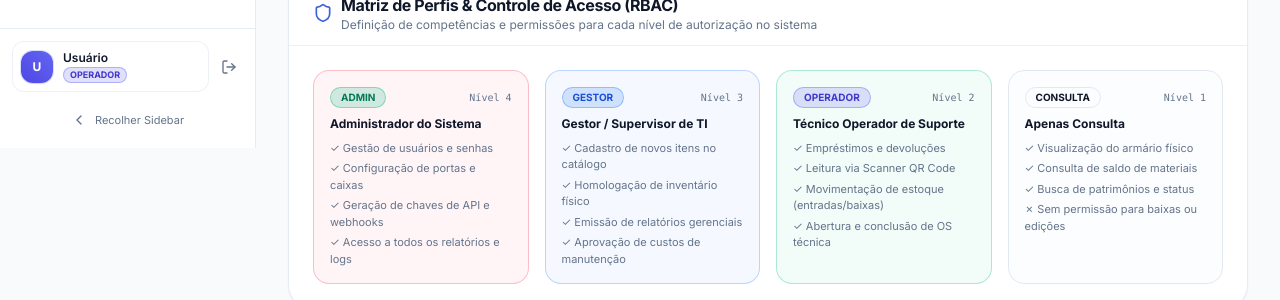
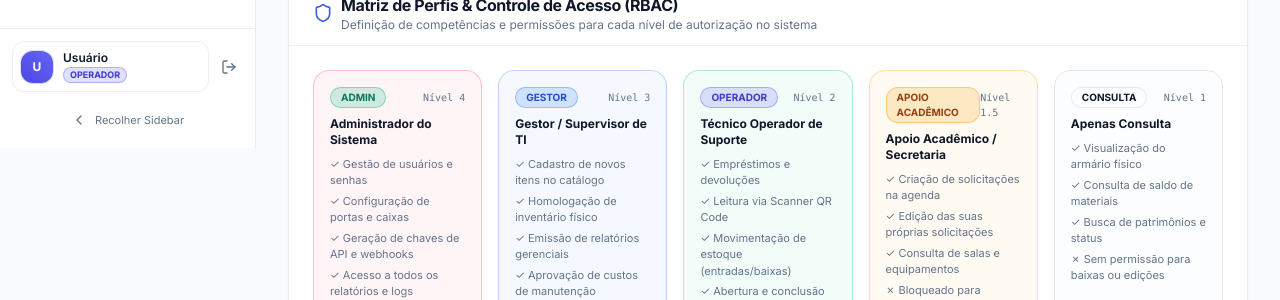
Before and after one commit to RivaldoMascarenhas/EstoqueMultimidia, a Next.js app: page /usuarios in a window 1280 px wide. Shown: the part 652-952 px from the top of the page. Built offline with nearby package versions, Linux system fonts and the light colour scheme; no server answers.

Commit message:
fix: suporte completo ao perfil ACADEMIC_SUPPORT na matriz RBAC e correcao do endpoint de avatar para producao Vercel

```diff
--- a/src/app/(dashboard)/usuarios/page.tsx
+++ b/src/app/(dashboard)/usuarios/page.tsx
@@ -235,9 +235,27 @@ export default function UsuariosPage() {
 
                   {/* Role */}
                   <TableCell className="text-xs">
-                    <Badge variant={user.role.toLowerCase() as any} className="text-[10px] font-bold">
-                      {user.role}
-                    </Badge>
+                    {user.role === "ACADEMIC_SUPPORT" ? (
+                      <Badge variant="academic" className="text-[10px] font-bold">
+                        APOIO ACADÊMICO
+                      </Badge>
+                    ) : user.role === "ADMIN" ? (
+                      <Badge variant="admin" className="text-[10px] font-bold">
+                        ADMIN
+                      </Badge>
+                    ) : user.role === "GESTOR" ? (
+                      <Badge variant="gestor" className="text-[10px] font-bold">
+                        GESTOR
+                      </Badge>
+                    ) : user.role === "OPERADOR" ? (
+                      <Badge variant="operador" className="text-[10px] font-bold">
+                        OPERADOR
+                      </Badge>
+                    ) : (
+                      <Badge variant="outline" className="text-[10px] font-bold">
+                        CONSULTA
+                      </Badge>
+                    )}
                   </TableCell>
 
                   {/* Status */}
@@ -277,7 +295,7 @@ export default function UsuariosPage() {
                         variant="ghost"
                         size="sm"
                         onClick={() => handleOpenPassword(user)}
-                        className="h-8 w-8 p-0 rounded-lg text-muted-foreground hover:text-amber-500"
+                        className="h-8 w-8 p-0 rounded-lg text-muted-foreground hover:text-amber-500 cursor-pointer"
                         title="Redefinir Senha"
                       >
                         <Key className="w-3.5 h-3.5" />
@@ -287,7 +305,7 @@ export default function UsuariosPage() {
                         variant="ghost"
                         size="sm"
                         onClick={() => handleOpenEdit(user)}
-                        className="h-8 w-8 p-0 rounded-lg text-muted-foreground hover:text-primary"
+                        className="h-8 w-8 p-0 rounded-lg text-muted-foreground hover:text-primary cursor-pointer"
                         title="Editar Usuário"
                       >
                         <Edit className="w-3.5 h-3.5" />
@@ -297,7 +315,7 @@ export default function UsuariosPage() {
                         variant="ghost"
                         size="sm"
                         onClick={() => handleDeleteUser(user)}
-                        className="h-8 w-8 p-0 rounded-lg text-muted-foreground hover:text-rose-500"
+                        className="h-8 w-8 p-0 rounded-lg text-muted-foreground hover:text-rose-500 cursor-pointer"
                         title="Desativar / Excluir"
                       >
                         <Trash2 className="w-3.5 h-3.5" />
@@ -329,7 +347,7 @@ export default function UsuariosPage() {
         </CardHeader>
 
         <CardContent className="p-6">
-          <div className="grid grid-cols-1 md:grid-cols-4 gap-4">
+          <div className="grid grid-cols-1 sm:grid-cols-2 lg:grid-cols-5 gap-4">
 
             {/* ADMIN */}
             <div className="p-4 rounded-2xl border border-rose-500/30 bg-rose-500/5 space-y-2">
@@ -376,6 +394,21 @@ export default function UsuariosPage() {
               </ul>
             </div>
 
+            {/* ACADEMIC_SUPPORT */}
+            <div className="p-4 rounded-2xl border border-amber-500/30 bg-amber-500/5 space-y-2">
+              <div className="flex items-center justify-between">
+                <Badge variant="academic" className="font-bold text-[10px]">APOIO ACADÊMICO</Badge>
+                <span className="text-[10px] text-muted-foreground font-mono">Nível 1.5</span>
+              </div>
+              <h4 className="text-xs font-bold text-foreground">Apoio Acadêmico / Secretaria</h4>
+              <ul className="text-[11px] text-muted-foreground space-y-1">
+                <li>✓ Criação de solicitações na agenda</li>
+                <li>✓ Edição das suas próprias solicitações</li>
+                <li>✓ Consulta de salas e equipamentos</li>
+                <li>✗ Bloqueado para estoque e manutenção</li>
+              </ul>
+            </div>
+
             {/* CONSULTA */}
             <div className="p-4 rounded-2xl border border-border bg-muted/20 space-y-2">
               <div className="flex items-center justify-between">
--- a/src/app/api/v1/users/[id]/avatar/route.ts
+++ b/src/app/api/v1/users/[id]/avatar/route.ts
@@ -8,9 +8,6 @@ export async function GET(
   { params }: { params: { id: string } | Promise<{ id: string }> }
 ) {
   try {
-    const { error } = await requireSession();
-    if (error) return error;
-
     const resolvedParams = await Promise.resolve(params);
     const id = resolvedParams?.id;
 
--- a/src/components/layout/header.tsx
+++ b/src/components/layout/header.tsx
@@ -77,6 +77,7 @@ export function Header({ onToggleMobileSidebar, onOpenSearch }: HeaderProps) {
       case "ADMIN": return "admin";
       case "GESTOR": return "gestor";
       case "OPERADOR": return "operador";
+      case "ACADEMIC_SUPPORT": return "academic";
       default: return "consulta";
     }
   };
@@ -269,7 +270,7 @@ export function Header({ onToggleMobileSidebar, onOpenSearch }: HeaderProps) {
                   {userName}
                 </span>
                 <span className="text-[10px] text-muted-foreground mt-0.5 capitalize">
-                  {userRole.toLowerCase()}
+                  {userRole === "ACADEMIC_SUPPORT" ? "Apoio Acadêmico" : userRole.toLowerCase()}
                 </span>
               </div>
             </button>
@@ -282,7 +283,7 @@ export function Header({ onToggleMobileSidebar, onOpenSearch }: HeaderProps) {
                     {userName}
                   </p>
                   <Badge variant={getRoleVariant(userRole)} className="text-[10px] px-1.5 py-0">
-                    {userRole}
+                    {userRole === "ACADEMIC_SUPPORT" ? "APOIO ACADÊMICO" : userRole}
                   </Badge>
                 </div>
                 <p className="text-[11px] leading-none text-muted-foreground truncate">
--- a/src/components/layout/sidebar.tsx
+++ b/src/components/layout/sidebar.tsx
@@ -322,7 +322,7 @@ export function Sidebar({
                   </span>
                   <div className="flex items-center gap-1 mt-0.5">
                     <Badge variant={getRoleVariant(userRole)} className="text-[9px] px-1.5 py-0 h-4">
-                      {userRole}
+                      {userRole === "ACADEMIC_SUPPORT" ? "APOIO ACADÊMICO" : userRole}
                     </Badge>
                   </div>
                 </div>
--- a/src/components/users/user-form-modal.tsx
+++ b/src/components/users/user-form-modal.tsx
@@ -193,6 +193,7 @@ export function UserFormModal({
             >
               <option value="OPERADOR">OPERADOR (Empréstimos, devoluções, baixas e OS)</option>
               <option value="GESTOR">GESTOR (Gestão de caixas, catálogo e relatórios)</option>
+              <option value="ACADEMIC_SUPPORT">APOIO ACADÊMICO (Solicitações e agendamento de salas)</option>
               <option value="ADMIN">ADMINISTRADOR (Acesso total e gestão de usuários)</option>
               <option value="CONSULTA">CONSULTA (Apenas visualização sem alterações)</option>
             </select>
```
